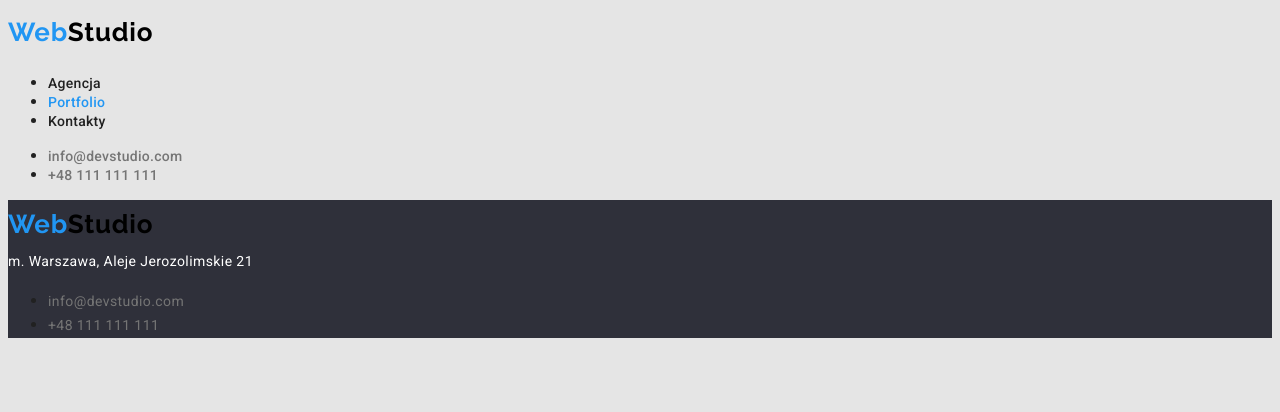
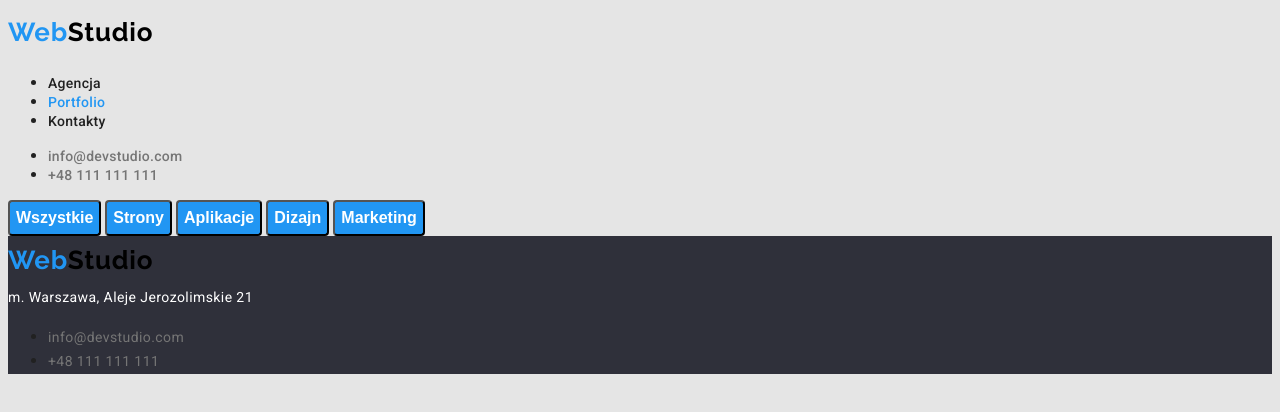
Before and after one commit to woyzbroy/goit-markup-hw-02, a plain HTML site: page portfolio.html in a window 1280 px wide. Drawn offline with Linux system fonts and the light colour scheme.

Commit message:
button hover

```diff
--- a/css/styles.css
+++ b/css/styles.css
@@ -74,6 +74,10 @@ a {
   color: #ffffff;
   background-color: #2196f3;
 }
+.order-button:hover,
+.order-button:focus {
+  color: #ffffff;
+}
 .paragraph-heading {
   font-weight: 700;
   font-size: 14px;
--- a/portfolio.html
+++ b/portfolio.html
@@ -28,7 +28,13 @@
         <li><a class="contact-links" href="tel:+48111111111">+48 111 111 111</a></li>
       </ul>
     </header>
-    <main></main>
+    <main>
+      <button class="order-button" type="button">Wszystkie</button>
+      <button class="order-button" type="button">Strony</button>
+      <button class="order-button" type="button">Aplikacje</button>
+      <button class="order-button" type="button">Dizajn</button>
+      <button class="order-button" type="button">Marketing</button>
+    </main>
     <footer class="bottom-background">
       <a class="web-studio" href="./index.html"
         ><span class="blue-text">Web</span><span class="black-text">Studio</span></a
```
